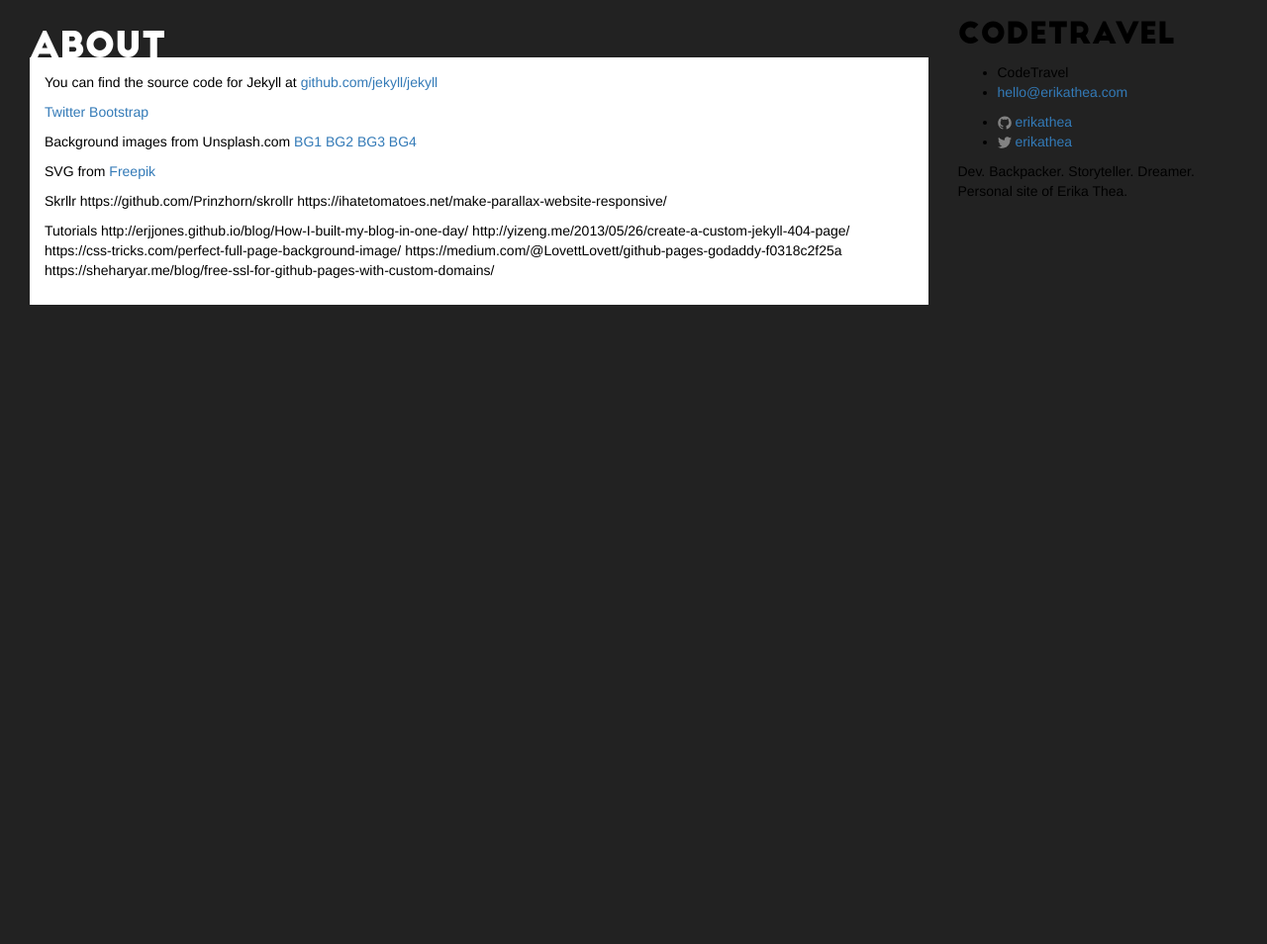
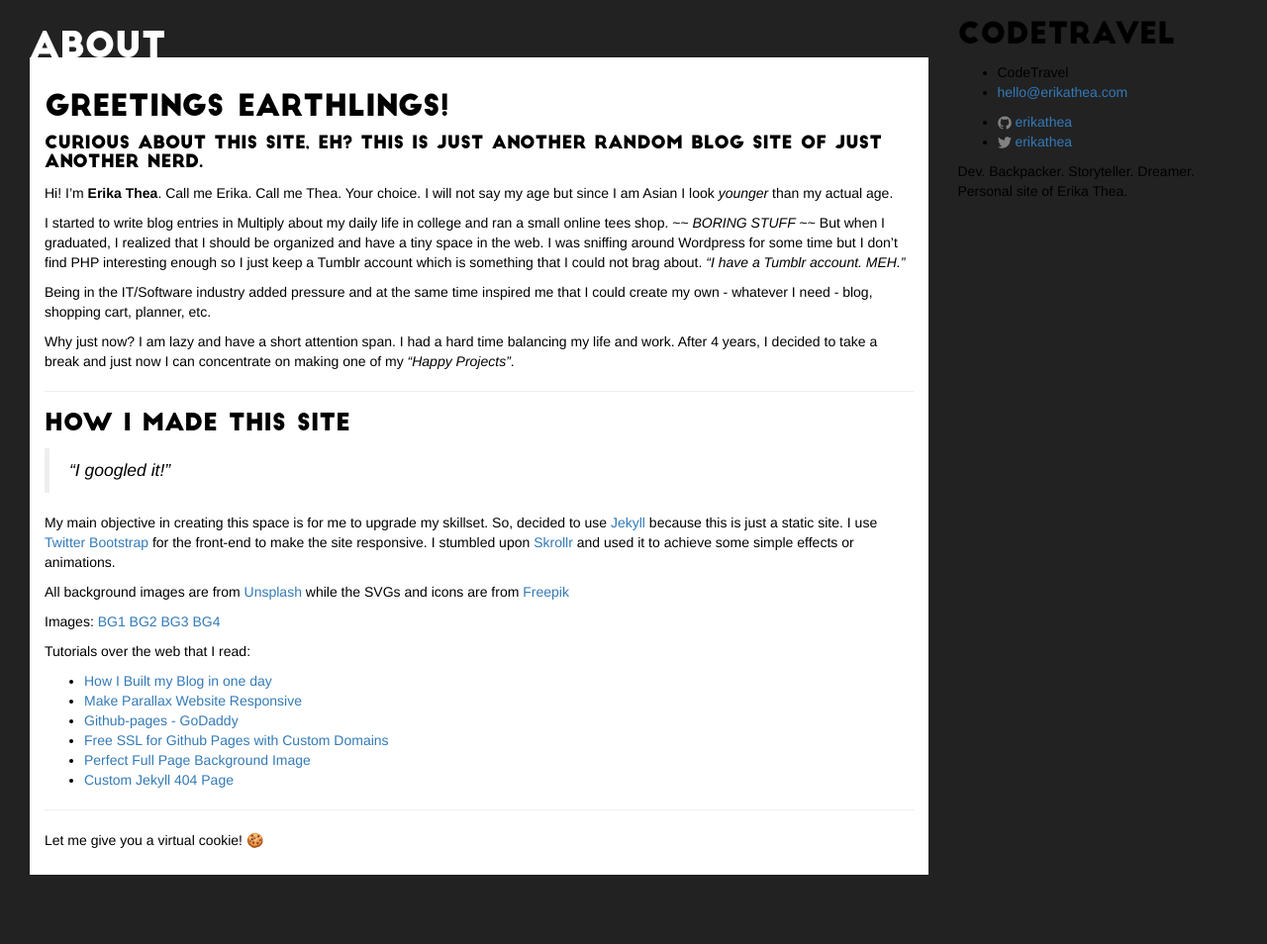
Before and after one commit to erikathea/erikathea.github.io, a Jekyll site: the page built from about.md, in a window 1280 px wide. Shown: the whole page at 99% size. Built offline with Jekyll 4.4.1, drawn with Linux system fonts in a browser that asks for light colours; emoji names are drawn with the system emoji font; Markdown is read by kramdown in place of the engine named in the settings; before the commit the page ends 900 px from its top, so only the background shows below that.

Commit message:
added content to about page

```diff
--- a/about.md
+++ b/about.md
@@ -4,24 +4,44 @@
 permalink: /about/
 ---
 
-You can find the source code for Jekyll at [github.com/jekyll/jekyll](https://github.com/jekyll/jekyll)
+## Greetings Earthlings!
 
-[Twitter Bootstrap](https://getbootstrap.com/)
+#### Curious about this site, eh? This is just another random blog site of just another nerd.
 
-Background images from Unsplash.com
+Hi! I'm **Erika Thea**. Call me Erika. Call me Thea. Your choice. I will not say my age but since I am Asian I look *younger* than my actual age.
+
+I started to write blog entries in Multiply about my daily life in college and ran a small online tees shop. ~~ *BORING STUFF* ~~ But when I graduated, I realized that I should be organized and have a tiny space in the web. I was sniffing around Wordpress for some time but I don't find PHP interesting enough so I just keep a Tumblr account which is something that I could not brag about. *"I have a Tumblr account. MEH."*
+
+Being in the IT/Software industry added pressure and at the same time inspired me that I could create my own - whatever I need - blog, shopping cart, planner, etc.
+
+Why just now? I am lazy and have a short attention span. I had a hard time balancing my life and work. After 4 years, I decided to take a break and just now I can concentrate on making one of my *"Happy Projects"*.
+
+***
+
+### How I Made This Site
+
+> *"I googled it!"*
+
+My main objective in creating this space is for me to upgrade my skillset. So, decided to use [Jekyll](https://github.com/jekyll/jekyll) because this is just a static site. I use [Twitter Bootstrap](https://getbootstrap.com/) for the front-end to make the site responsive. I stumbled upon [Skrollr](https://github.com/Prinzhorn/skrollr) and used it to achieve some simple effects or animations.
+
+All background images are from [Unsplash](https://unsplash.com) while the SVGs and icons are from [Freepik](https://freepik.com)
+
+Images:
 [BG1](https://unsplash.com/negativespace)
 [BG2](https://unsplash.com/florianklauer)
 [BG3](https://unsplash.com/loudge)
 [BG4](https://unsplash.com/carlijeanmiller)
 
-SVG from [Freepik](https://freepik.com)
 
-Skrllr https://github.com/Prinzhorn/skrollr
-https://ihatetomatoes.net/make-parallax-website-responsive/
+Tutorials over the web that I read:
 
-Tutorials
-http://erjjones.github.io/blog/How-I-built-my-blog-in-one-day/
-http://yizeng.me/2013/05/26/create-a-custom-jekyll-404-page/
-https://css-tricks.com/perfect-full-page-background-image/
-https://medium.com/@LovettLovett/github-pages-godaddy-f0318c2f25a
-https://sheharyar.me/blog/free-ssl-for-github-pages-with-custom-domains/
+* [How I Built my Blog in one day](http://erjjones.github.io/blog/How-I-built-my-blog-in-one-day/)
+* [Make Parallax Website Responsive](https://ihatetomatoes.net/make-parallax-website-responsive/)
+* [Github-pages - GoDaddy](https://medium.com/@LovettLovett/github-pages-godaddy-f0318c2f25a)
+* [Free SSL for Github Pages with Custom Domains](https://sheharyar.me/blog/free-ssl-for-github-pages-with-custom-domains/)
+* [Perfect Full Page Background Image](https://css-tricks.com/perfect-full-page-background-image/)
+* [Custom Jekyll 404 Page](http://yizeng.me/2013/05/26/create-a-custom-jekyll-404-page/)
+
+***
+
+Let me give you a virtual cookie! :cookie:
```
